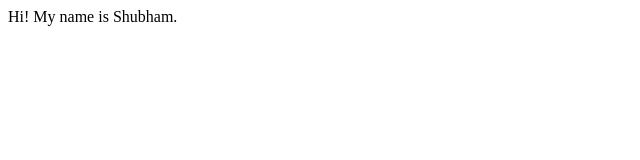
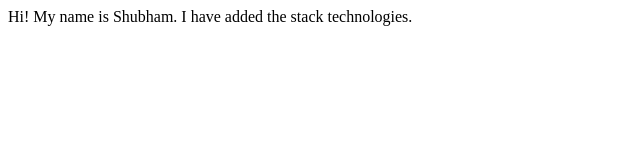
Before and after one commit to Shubham04Sanap/student-name-site, a plain HTML site: page index.html in a window 1280 px wide. Shown: the whole page, without its empty margins (0-640 px from the left). Drawn offline with Linux system fonts and the light colour scheme.

Commit message:
feat: added

```diff
--- a/index.html
+++ b/index.html
@@ -8,5 +8,6 @@
 </head>
 <body>
   Hi! My name is Shubham.
+  I have added the stack technologies.
 </body>
 </html>
```
